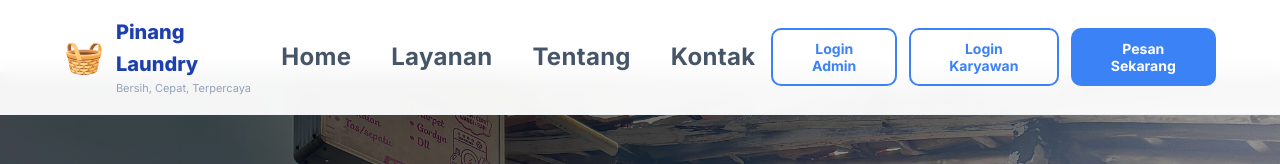
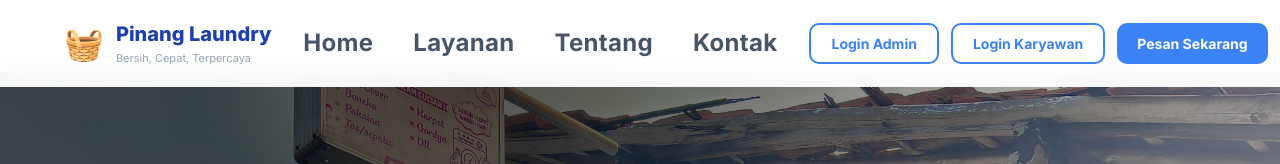
Before and after one commit to novacida00-create/pinang-laundry-frontend-v2, a React (Vite) app: page / in a window 1280 px wide. Shown: the top 164 px of the page. Built offline with nearby package versions, Linux system fonts and the light colour scheme; no server answers.

Commit message:
fix: revert sidebar karyawan ke inline styles + perbaikan layout

```diff
--- a/src/pages/LandingPage.jsx
+++ b/src/pages/LandingPage.jsx
@@ -348,14 +348,14 @@ const styles = {
 
   navbar: { position: "fixed", top: 0, left: 0, right: 0, zIndex: 1000, background: "rgba(255,255,255,0.95)", backdropFilter: "blur(10px)", transition: "all 0.3s ease", borderBottom: "1px solid rgba(241,245,249,0.8)" },
   navbarScrolled: { boxShadow: "0 4px 20px rgba(0,0,0,0.08)", background: "rgba(255,255,255,0.9)", backdropFilter: "blur(10px)" },
-  navContent: { maxWidth: 1200, margin: "0 auto", padding: "16px 24px", display: "flex", justifyContent: "space-between", alignItems: "center" },
-  navLogo: { display: "flex", alignItems: "center", gap: 12, cursor: "default" },
+  navContent: { maxWidth: 1200, margin: "0 auto", padding: "16px 24px", display: "flex", justifyContent: "space-between", alignItems: "center", gap: 16, flexWrap: "nowrap" },
+  navLogo: { display: "flex", alignItems: "center", gap: 12, cursor: "default", flexShrink: 0 },
   navLogoIcon: { fontSize: 32 },
-  navLogoText: { display: "block", fontSize: 20, fontWeight: 800, color: "#1e40af" },
-  navLogoSub: { display: "block", fontSize: 11, color: "#94a3b8" },
-  navLinks: { display: "flex", gap: 8 },
+  navLogoText: { display: "block", fontSize: 20, fontWeight: 800, color: "#1e40af", whiteSpace: "nowrap" },
+  navLogoSub: { display: "block", fontSize: 11, color: "#94a3b8", whiteSpace: "nowrap" },
+  navLinks: { display: "flex", gap: 8, flexShrink: 0 },
   navLink: { color: "#475569", textDecoration: "none", fontWeight: 700, fontSize: 24, letterSpacing: "0.3px", cursor: "pointer", padding: "8px 16px", transition: "all 0.2s ease" },
-  navButtons: { display: "flex", gap: 12 },
+  navButtons: { display: "flex", gap: 12, flexShrink: 0, whiteSpace: "nowrap" },
   navLoginBtn: { padding: "10px 20px", borderRadius: 10, border: "2px solid #3b82f6", background: "transparent", color: "#3b82f6", fontWeight: 700, cursor: "pointer", fontSize: 14 },
   navOrderBtn: { padding: "10px 20px", borderRadius: 10, border: "none", background: "#3b82f6", color: "#fff", fontWeight: 700, cursor: "pointer", fontSize: 14 },
   mobileToggle: { display: "none", background: "none", border: "none", fontSize: 24, cursor: "pointer" },
--- a/src/pages/karyawan/KaryawanLayout.jsx
+++ b/src/pages/karyawan/KaryawanLayout.jsx
@@ -32,21 +32,18 @@ export default function KaryawanLayout() {
   const navigate = useNavigate();
   const location = useLocation();
   const [sidebarOpen, setSidebarOpen] = useState(false);
-  // ambil data karyawan dari local storage
   const karyawan = JSON.parse(localStorage.getItem("karyawan") || "{}");
 
   const handleLogout = () => {
     localStorage.removeItem("karyawan");
-    // bersihin local storage trus redirect ke login
     navigate("/karyawan/login");
   };
 
   return (
     <div style={styles.layout}>
-      {/* overlay buat nutup sidebar kalo di mobile */}
       {sidebarOpen && <div style={styles.overlay} onClick={() => setSidebarOpen(false)} />}
 
-      {/* SIDEBAR - persis seperti admin */}
+      {/* SIDEBAR */}
       <aside style={{ ...styles.sidebar, ...(sidebarOpen ? { transform: "translateX(0)" } : {}) }}>
         <div style={styles.sidebarTop}>
           <div style={styles.logoSection}>
@@ -59,7 +56,6 @@ export default function KaryawanLayout() {
 
           <nav style={styles.nav}>
             {(menuItemsByRole[karyawan.role] || menuItemsByRole["Staff (Kasir)"]).map((item) => {
-              // cek halaman aktif buat highlight menu
               const active = location.pathname === item.path;
               return (
                 <div
@@ -74,12 +70,11 @@ export default function KaryawanLayout() {
           </nav>
         </div>
 
-        {/* Profile Widget - bawah sidebar */}
+        {/* Profile Widget */}
         <div style={styles.profileWidget}>
           <div style={styles.avatarCircle}><Icon name="user" size={18} /></div>
           <div style={{ flex: 1 }}>
             <div style={styles.profName}>{karyawan.name || "Karyawan"}</div>
-            <div style={styles.profRole}>{karyawan.role}</div>
           </div>
           <button onClick={handleLogout} style={styles.logoutBtn}>Logout</button>
         </div>
@@ -119,69 +114,32 @@ export default function KaryawanLayout() {
 const styles = {
   layout: { display: "flex", minHeight: "100dvh", fontFamily: "'Inter', sans-serif", background: "#f1f5f9" },
   overlay: { position: "fixed", inset: 0, background: "rgba(0,0,0,0.3)", zIndex: 40 },
-
   sidebar: {
-    width: 260,
-    background: "linear-gradient(180deg, #0f2b5e, #1e40af)",
-    padding: "30px 24px",
-    display: "flex",
-    flexDirection: "column",
-    justifyContent: "space-between",
-    position: "fixed",
-    top: 0,
-    left: 0,
-    bottom: 0,
-    zIndex: 50,
-    transition: "transform 0.3s",
+    width: 260, background: "linear-gradient(180deg, #0f2b5e, #1e40af)",
+    padding: "30px 24px", display: "flex", flexDirection: "column", justifyContent: "space-between",
+    position: "fixed", top: 0, left: 0, bottom: 0, zIndex: 50, transition: "transform 0.3s",
   },
   sidebarTop: { display: "flex", flexDirection: "column", gap: 40 },
   logoSection: { display: "flex", alignItems: "center", gap: 12 },
-  logoIcon: {
-    width: 40, height: 40, background: "rgba(255,255,255,0.2)", borderRadius: "50%",
-    display: "flex", justifyContent: "center", alignItems: "center", fontSize: 20,
-    backdropFilter: "blur(4px)",
-  },
+  logoIcon: { width: 40, height: 40, background: "rgba(255,255,255,0.2)", borderRadius: "50%", display: "flex", justifyContent: "center", alignItems: "center", fontSize: 20, backdropFilter: "blur(4px)" },
   logoText: { fontSize: 18, fontWeight: 700, color: "#fff", margin: 0 },
   logoSub: { fontSize: 10, color: "rgba(255,255,255,0.6)", margin: 0 },
   nav: { display: "flex", flexDirection: "column", gap: 6 },
-  navItem: {
-    padding: "12px 16px", borderRadius: 12, color: "rgba(255,255,255,0.75)",
-    fontSize: 14, fontWeight: 500, cursor: "pointer", display: "flex", transition: "all 0.2s",
-  },
+  navItem: { padding: "12px 16px", borderRadius: 12, color: "rgba(255,255,255,0.75)", fontSize: 14, fontWeight: 500, cursor: "pointer", display: "flex", transition: "all 0.2s" },
   navActive: { background: "rgba(255,255,255,0.15)", color: "#fff", fontWeight: 700 },
-
   profileWidget: { display: "flex", alignItems: "center", gap: 12, padding: 14 },
-  avatarCircle: {
-    width: 40, height: 40, background: "rgba(255,255,255,0.2)", borderRadius: "50%",
-    display: "flex", justifyContent: "center", alignItems: "center",
-    color: "rgba(255,255,255,0.75)",
-  },
+  avatarCircle: { width: 40, height: 40, minWidth: 40, minHeight: 40, maxWidth: 40, maxHeight: 40, background: "rgba(255,255,255,0.2)", borderRadius: "50%", display: "flex", justifyContent: "center", alignItems: "center", color: "rgba(255,255,255,0.75)", overflow: "hidden", flexShrink: 0 },
   profName: { fontSize: 14, fontWeight: 600, color: "#fff" },
-  profRole: { fontSize: 10, color: "rgba(255,255,255,0.6)" },
   logoutBtn: { background: "#ef4444", border: "none", cursor: "pointer", fontSize: 13, fontWeight: 600, color: "#fff", padding: "10px 16px", borderRadius: 10 },
-
   main: { flex: 1, marginLeft: 260, display: "flex", flexDirection: "column" },
-  header: {
-    display: "flex", alignItems: "center", justifyContent: "space-between",
-    padding: "14px 24px", background: "#fff", borderBottom: "1px solid #e2e8f0",
-    position: "sticky", top: 0, zIndex: 30,
-  },
+  header: { display: "flex", alignItems: "center", justifyContent: "space-between", padding: "14px 24px", background: "#fff", borderBottom: "1px solid #e2e8f0", position: "sticky", top: 0, zIndex: 30 },
   headerLeft: { display: "flex", alignItems: "center", gap: 12 },
   menuBtn: { display: "none", background: "none", border: "none", cursor: "pointer", padding: 8, borderRadius: 8, color: "#475569" },
   greeting: { fontSize: 15, fontWeight: 600, color: "#0f172a", display: "inline" },
-  roleBadge: {
-    display: "inline-block", padding: "2px 10px", borderRadius: 20,
-    fontSize: 11, fontWeight: 600, color: "#fff",
-  },
+  roleBadge: { display: "inline-block", padding: "2px 10px", borderRadius: 20, fontSize: 11, fontWeight: 600, color: "#fff" },
   headerRight: { display: "flex", alignItems: "center", gap: 12 },
-  notifBtn: {
-    position: "relative", width: 36, height: 36, borderRadius: "50%", background: "#f1f5f9",
-    display: "flex", alignItems: "center", justifyContent: "center", cursor: "pointer", color: "#64748b",
-  },
+  notifBtn: { position: "relative", width: 36, height: 36, borderRadius: "50%", background: "#f1f5f9", display: "flex", alignItems: "center", justifyContent: "center", cursor: "pointer", color: "#64748b" },
   notifDot: { position: "absolute", top: 8, right: 8, width: 8, height: 8, borderRadius: "50%", background: "#ef4444" },
-  avatarHeader: {
-    width: 36, height: 36, borderRadius: "50%", background: "#e0e7ff",
-    display: "flex", alignItems: "center", justifyContent: "center", color: "#2563eb",
-  },
+  avatarHeader: { width: 36, height: 36, borderRadius: "50%", background: "#e0e7ff", display: "flex", alignItems: "center", justifyContent: "center", color: "#2563eb" },
   content: { flex: 1, padding: 24 },
 };
--- a/src/pages/karyawan/KaryawanPengaturan.jsx
+++ b/src/pages/karyawan/KaryawanPengaturan.jsx
@@ -84,7 +84,7 @@ export default function KaryawanPengaturan() {
           {editing ? (
             <div>
               <div style={styles.formGroup}>
-                <label style={styles.label}>Nama Lengkap</label>
+                <label style={styles.label}>Nama</label>
                 <input style={styles.input} value={form.name} onChange={(e) => setForm({ ...form, name: e.target.value })} />
               </div>
               <div style={styles.formGroup}>
@@ -103,7 +103,7 @@ export default function KaryawanPengaturan() {
           ) : (
             <div style={styles.infoList}>
               <div style={styles.infoItem}>
-                <span style={styles.infoLabel}>Nama Lengkap</span>
+                <span style={styles.infoLabel}>Nama</span>
                 <span style={styles.infoValue}>{profile.name}</span>
               </div>
               <div style={styles.infoDivider} />
```
Also changed, not shown: src/pages/karyawan/KaryawanDashboard.jsx (+10 -5 lines).
